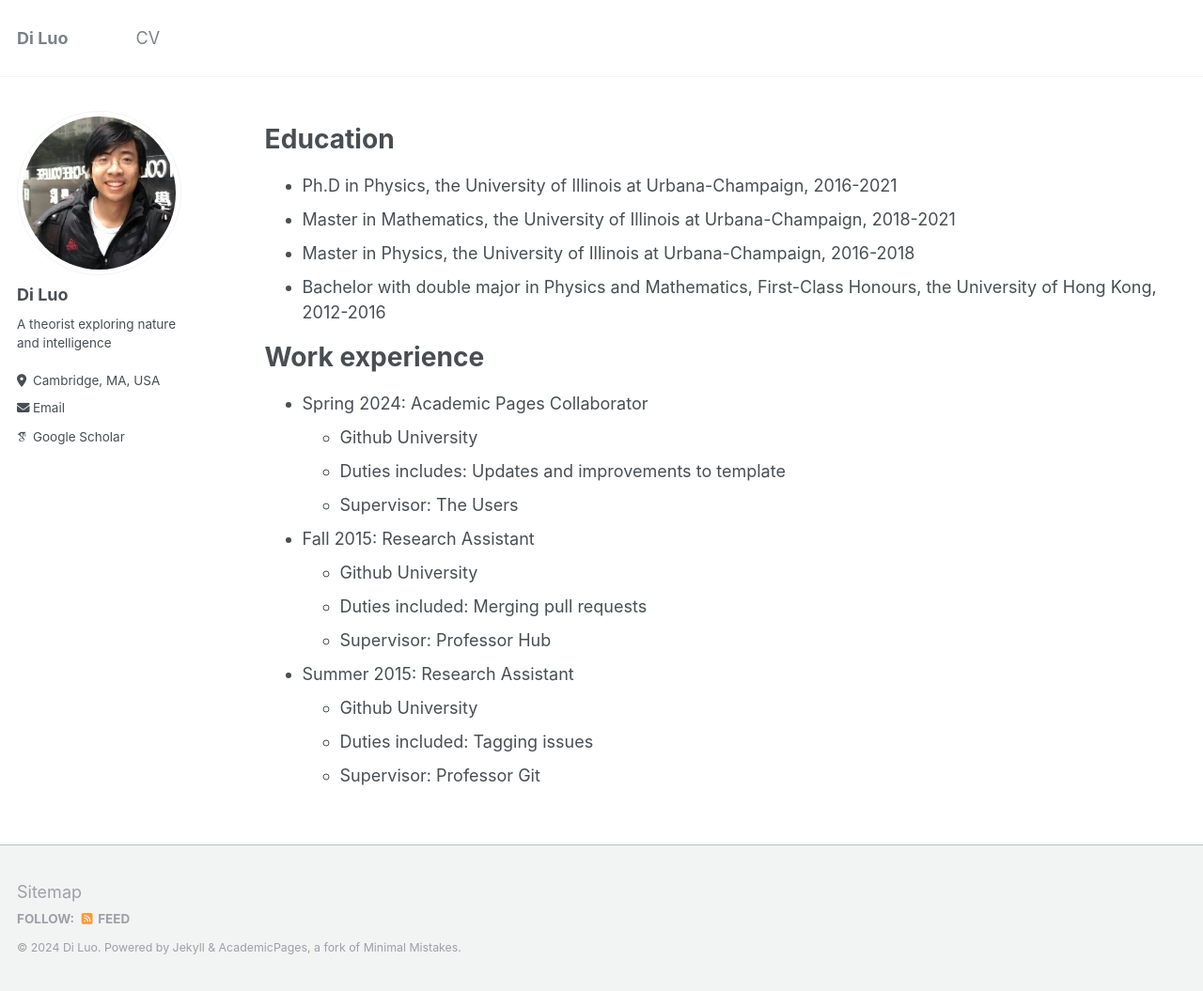
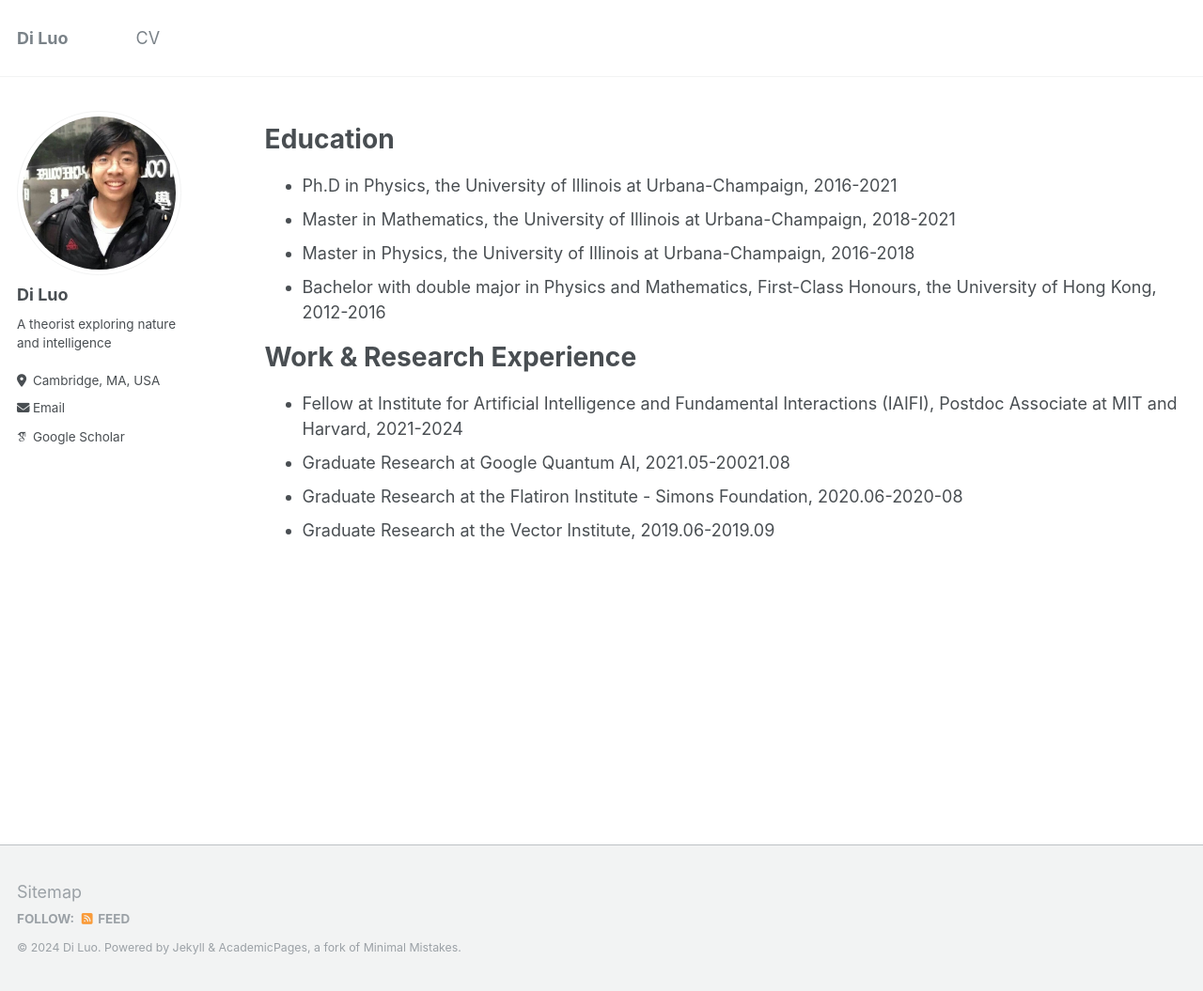
Before and after one commit to diluo28/diluo.github.io, a Jekyll site: the page built from _pages/cv.md, in a window 1280 px wide and 1055 px high. Shown: the whole window at 94% size. Built offline with Jekyll 4.4.1, drawn with Linux system fonts in a browser that asks for light colours; some web fonts are replaced.

Commit message:
Update cv.md

```diff
--- a/_pages/cv.md
+++ b/_pages/cv.md
@@ -16,19 +16,9 @@ Education
 * Master in Physics, the University of Illinois at Urbana-Champaign, 2016-2018
 * Bachelor with double major in Physics and Mathematics,  First-Class Honours, the University of Hong Kong, 2012-2016
 
-Work experience
+Work & Research Experience
 ======
-* Spring 2024: Academic Pages Collaborator
-  * Github University
-  * Duties includes: Updates and improvements to template
-  * Supervisor: The Users
-
-* Fall 2015: Research Assistant
-  * Github University
-  * Duties included: Merging pull requests
-  * Supervisor: Professor Hub
-
-* Summer 2015: Research Assistant
-  * Github University
-  * Duties included: Tagging issues
-  * Supervisor: Professor Git
+* Fellow at Institute for Artificial Intelligence and Fundamental Interactions (IAIFI), Postdoc Associate at MIT and Harvard, 2021-2024
+* Graduate Research at Google Quantum AI, 2021.05-20021.08
+* Graduate Research at the Flatiron Institute - Simons Foundation, 2020.06-2020-08
+* Graduate Research at the Vector Institute, 2019.06-2019.09
```
